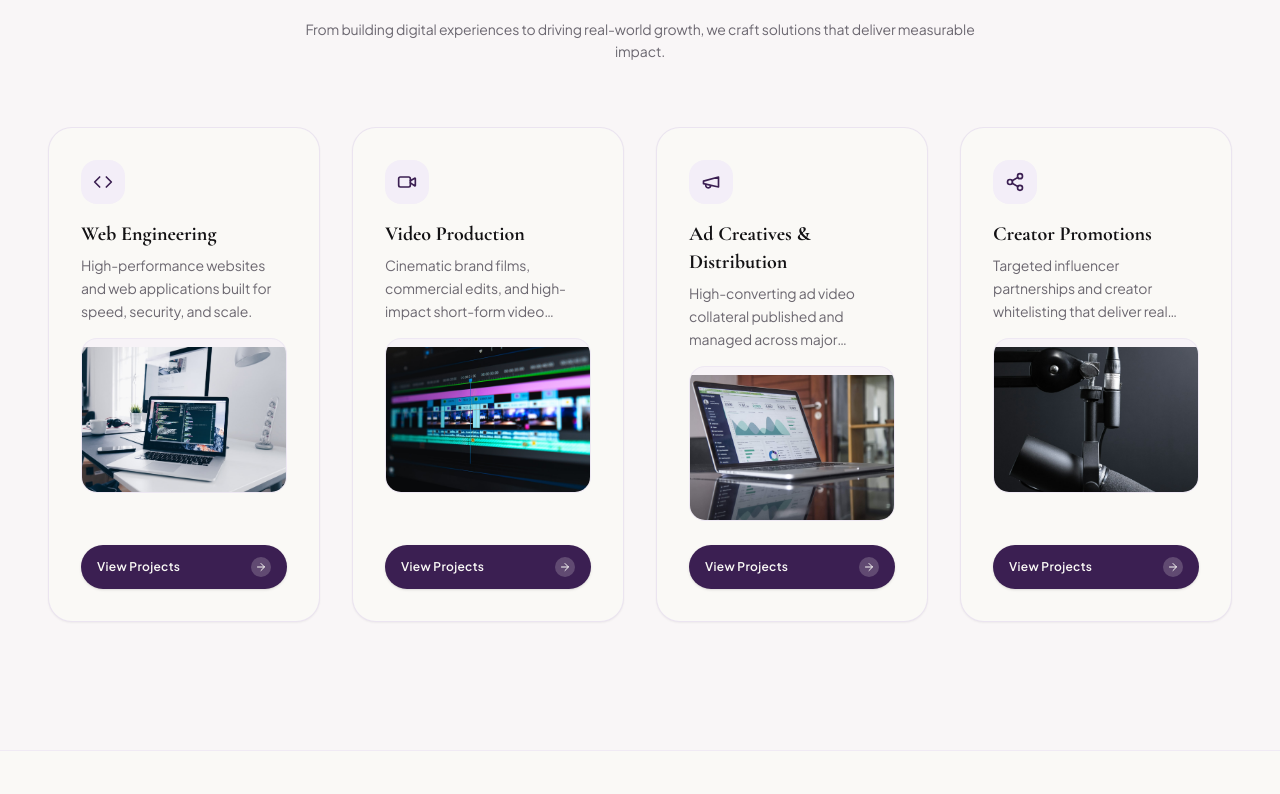
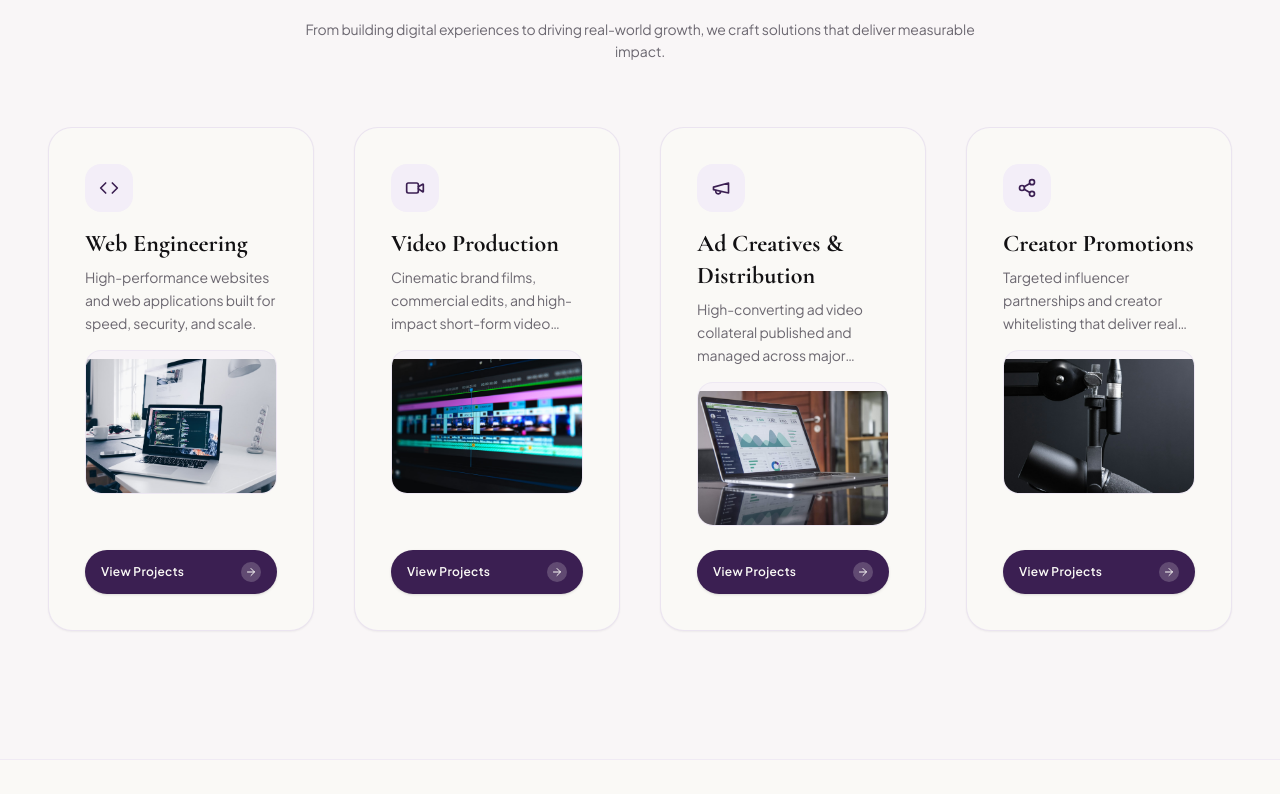
Before and after one commit to Krishna00s/Zenova, a React (Vite) app: page / in a window 1280 px wide. Shown: the part 906-1700 px from the top of the page. Built offline with nearby package versions, Linux system fonts and the light colour scheme.

Commit message:
feat: replace old lady photo with personalized founder developer portrait in left profile workspace pose and expand capability card widths

```diff
--- a/src/pages/LandingPage/chapters/CapabilitiesChapter.tsx
+++ b/src/pages/LandingPage/chapters/CapabilitiesChapter.tsx
@@ -64,24 +64,24 @@ export const CapabilitiesChapter: React.FC = () => {
           </p>
         </div>
 
-        {/* 4 Cards Grid - Equalized Heights & Aligned Image Axis */}
-        <div className="grid grid-cols-1 md:grid-cols-2 xl:grid-cols-4 gap-6 lg:gap-8 items-stretch">
+        {/* 4 Cards Grid - Expanded Card Widths, Equalized Heights & Aligned Image Axis */}
+        <div className="grid grid-cols-1 md:grid-cols-2 xl:grid-cols-4 gap-6 sm:gap-8 lg:gap-10 items-stretch">
           {capabilities.map((item, index) => {
             const Icon = item.icon;
             return (
               <div
                 key={index}
-                className="capability-card group bg-soft-white rounded-2xl sm:rounded-3xl p-7 sm:p-8 border border-muted-lavender/60 shadow-xs hover:shadow-2xl hover:border-deep-violet/40 hover:-translate-y-2 hover:scale-[1.015] transition-all duration-500 flex flex-col justify-between h-full"
+                className="capability-card group bg-soft-white rounded-2xl sm:rounded-3xl p-7 sm:p-9 lg:p-9 border border-muted-lavender/60 shadow-xs hover:shadow-2xl hover:border-deep-violet/40 hover:-translate-y-2 hover:scale-[1.015] transition-all duration-500 flex flex-col justify-between h-full min-w-0"
               >
                 <div className="space-y-4">
                   {/* Icon Badge */}
-                  <div className="w-11 h-11 rounded-2xl bg-warm-lavender flex items-center justify-center text-deep-violet group-hover:bg-deep-violet group-hover:text-soft-white transition-all duration-300">
+                  <div className="w-12 h-12 rounded-2xl bg-warm-lavender flex items-center justify-center text-deep-violet group-hover:bg-deep-violet group-hover:text-soft-white transition-all duration-300">
                     <Icon className="w-5 h-5" />
                   </div>
 
                   {/* Equalized Title & Description Height */}
-                  <div className="space-y-1.5 min-h-[96px] flex flex-col justify-start">
-                    <h3 className="text-xl font-editorial font-bold text-near-black group-hover:text-deep-violet transition-colors">
+                  <div className="space-y-1.5 min-h-[90px] flex flex-col justify-start">
+                    <h3 className="text-xl sm:text-2xl font-editorial font-bold text-near-black group-hover:text-deep-violet transition-colors">
                       {item.title}
                     </h3>
                     <p className="card-body-text text-xs sm:text-sm line-clamp-3">
@@ -90,7 +90,7 @@ export const CapabilitiesChapter: React.FC = () => {
                   </div>
 
                   {/* Horizontal Axis Aligned Natural Photo Frame */}
-                  <div className="pt-2 rounded-xl sm:rounded-2xl overflow-hidden w-full aspect-[4/3] bg-warm-lavender/50 border border-muted-lavender/40 relative">
+                  <div className="pt-2 rounded-xl sm:rounded-2xl overflow-hidden w-full aspect-[16/10] sm:aspect-[4/3] bg-warm-lavender/50 border border-muted-lavender/40 relative">
                     <img
                       src={item.image}
                       alt={item.title}
--- a/src/pages/LandingPage/chapters/HumanTrustChapter.tsx
+++ b/src/pages/LandingPage/chapters/HumanTrustChapter.tsx
@@ -27,10 +27,15 @@ export const HumanTrustChapter: React.FC = () => {
 
         {/* Asymmetric Editorial Grid matching V2 Reference */}
         <div className="grid grid-cols-1 md:grid-cols-2 lg:grid-cols-12 gap-4 sm:gap-6">
-          {/* Card 1 (Left Column Top) */}
+          {/* Card 1 (Left Column Top - Personalized User Photo in Left Profile Workspace Pose) */}
           <div className="lg:col-span-4 bg-soft-white rounded-2xl sm:rounded-3xl p-5 sm:p-6 border border-muted-lavender/60 shadow-xs hover:shadow-xl hover:border-deep-violet/40 hover:-translate-y-1 transition-all duration-300 space-y-4 flex flex-col justify-between">
-            <div className="w-full aspect-[16/10] sm:aspect-[4/3] rounded-xl sm:rounded-2xl overflow-hidden bg-warm-lavender/80 border border-muted-lavender/40 relative">
-              <img src="/media/photo_understand_dev.jpg" alt="Team Collaboration" className="w-full h-full object-cover object-center group-hover:scale-105 transition-transform duration-700" loading="lazy" />
+            <div className="w-full aspect-[16/10] sm:aspect-[4/3] rounded-xl sm:rounded-2xl overflow-hidden bg-warm-lavender/80 border border-muted-lavender/40 relative group">
+              <img
+                src="/media/photo_user_real_conversations.jpg"
+                alt="Real Conversations with Founder"
+                className="w-full h-full object-cover object-center group-hover:scale-105 transition-transform duration-700"
+                loading="lazy"
+              />
             </div>
             <div className="space-y-1">
               <h3 className="text-xl sm:text-2xl font-editorial font-bold text-near-black">
@@ -54,8 +59,13 @@ export const HumanTrustChapter: React.FC = () => {
                 We build things that are easy to grow, easy to manage, and built to last.
               </p>
             </div>
-            <div className="w-full aspect-[16/10] sm:aspect-[4/3] rounded-xl sm:rounded-2xl overflow-hidden bg-muted-lavender/40 border border-muted-lavender/40 relative">
-              <img src="/media/photo_create_ui.jpg" alt="Scalable Systems" className="w-full h-full object-cover object-center group-hover:scale-105 transition-transform duration-700" loading="lazy" />
+            <div className="w-full aspect-[16/10] sm:aspect-[4/3] rounded-xl sm:rounded-2xl overflow-hidden bg-muted-lavender/40 border border-muted-lavender/40 relative group">
+              <img
+                src="/media/photo_create_natural.jpg"
+                alt="Scalable Digital Systems"
+                className="w-full h-full object-cover object-center group-hover:scale-105 transition-transform duration-700"
+                loading="lazy"
+              />
             </div>
           </div>
 
```
Also changed, not shown: public/media/photo_user_real_conversations.jpg (added).
